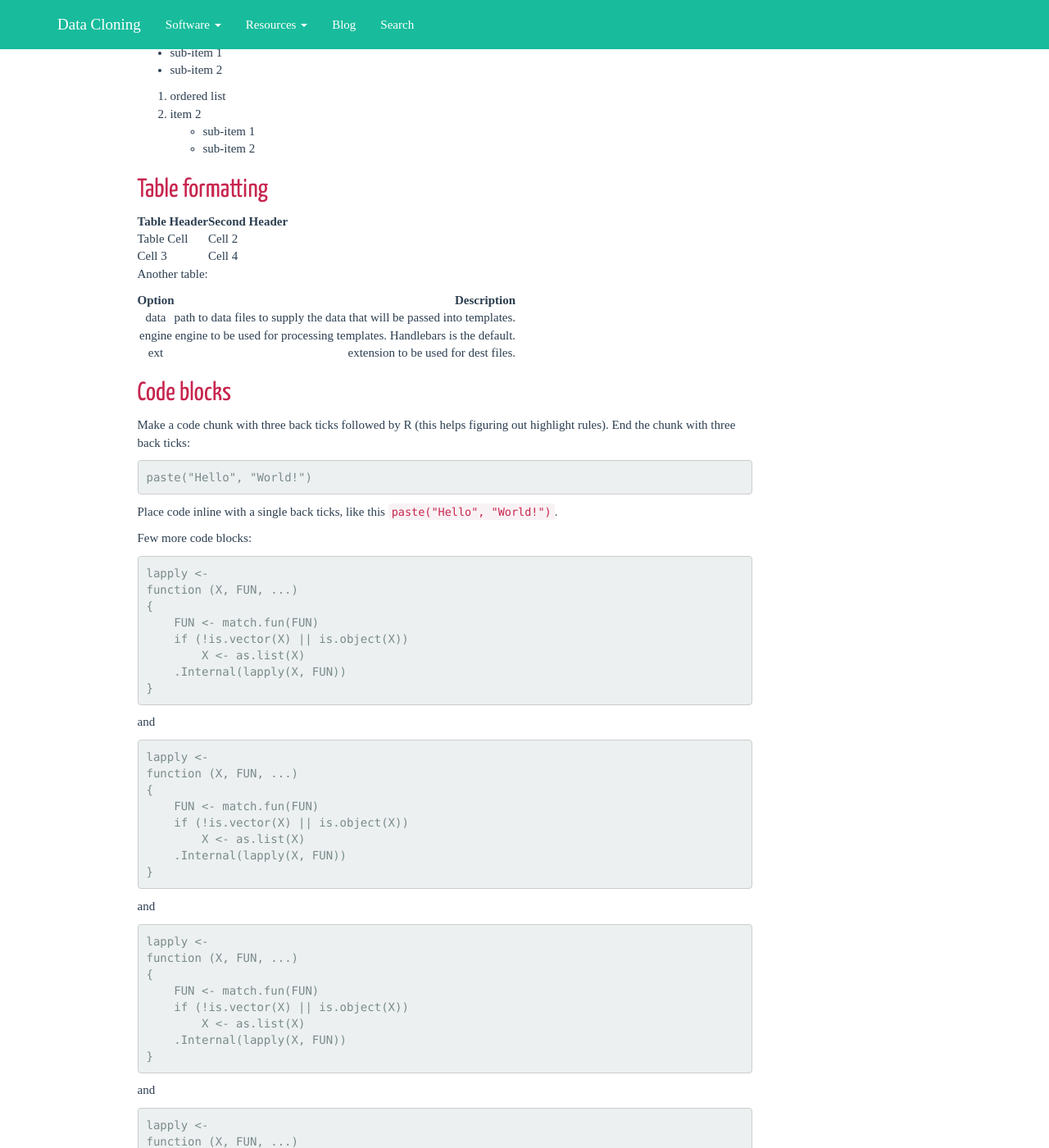
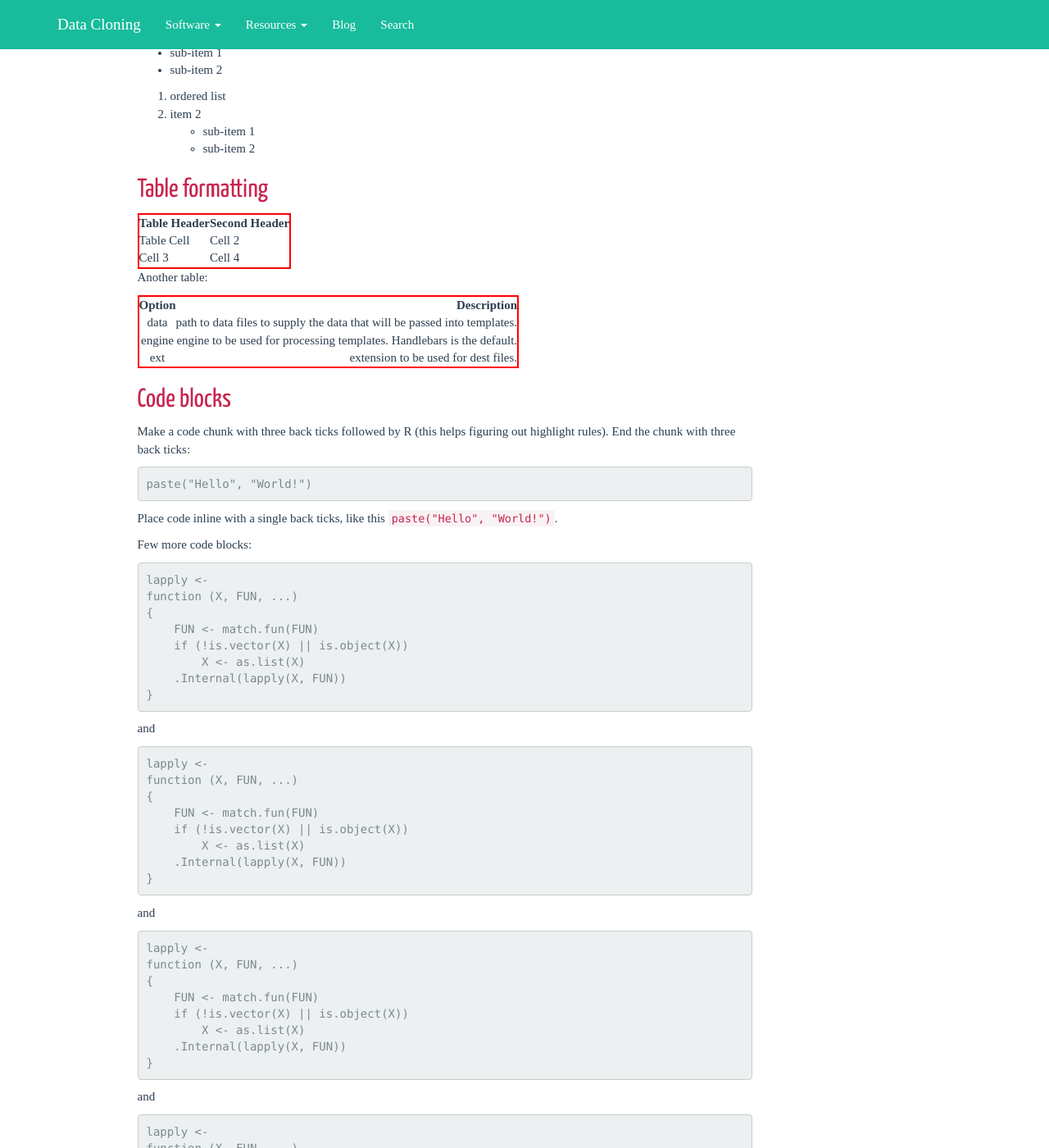
Before and after one commit to datacloning/datacloning.github.io, a Jekyll site: the page built from template.Rmd, in a window 1280 px wide and 1400 px high, scrolled down 1936 px. Shown: the whole window at 82% size. Built offline with Jekyll 4.4.1, drawn with Linux system fonts in a browser that asks for light colours; nearby versions of some CDN libraries; some web fonts are replaced; formulas are drawn with MathJax 3.

Commit message:
table styling

```diff
--- a/_includes/_head.html
+++ b/_includes/_head.html
@@ -49,5 +49,16 @@
         border-left: 5px solid #c7254e;
         background-color: #f9f2f4;
     }
+    table{
+        border-collapse: collapse;
+        border-spacing: 0;
+        border:2px solid #ff0000;
+    }
+    th{
+        border:2px solid #000000;
+    }
+    td{
+        border:1px solid #000000;
+    }
 </style>
 <link rel="shortcut icon" href="{{ site.baseurl }}/favicon.ico">
```
